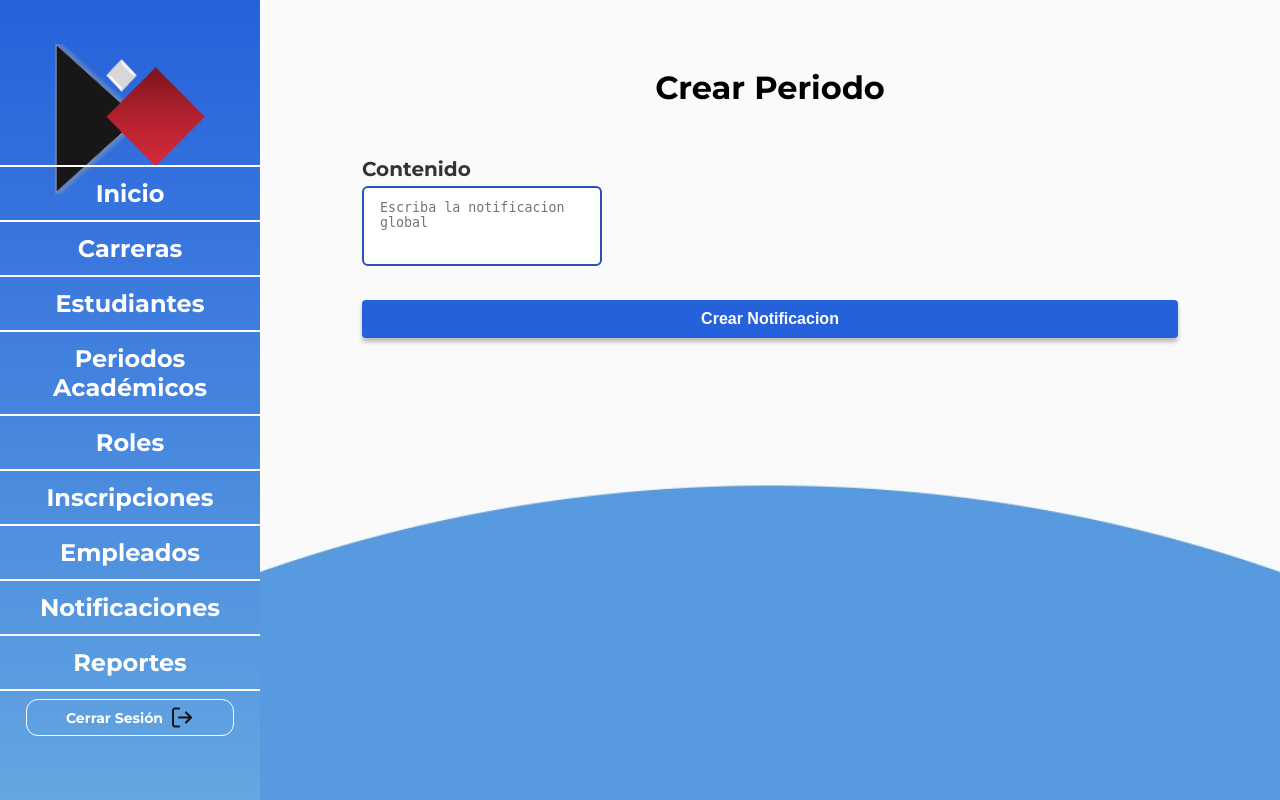
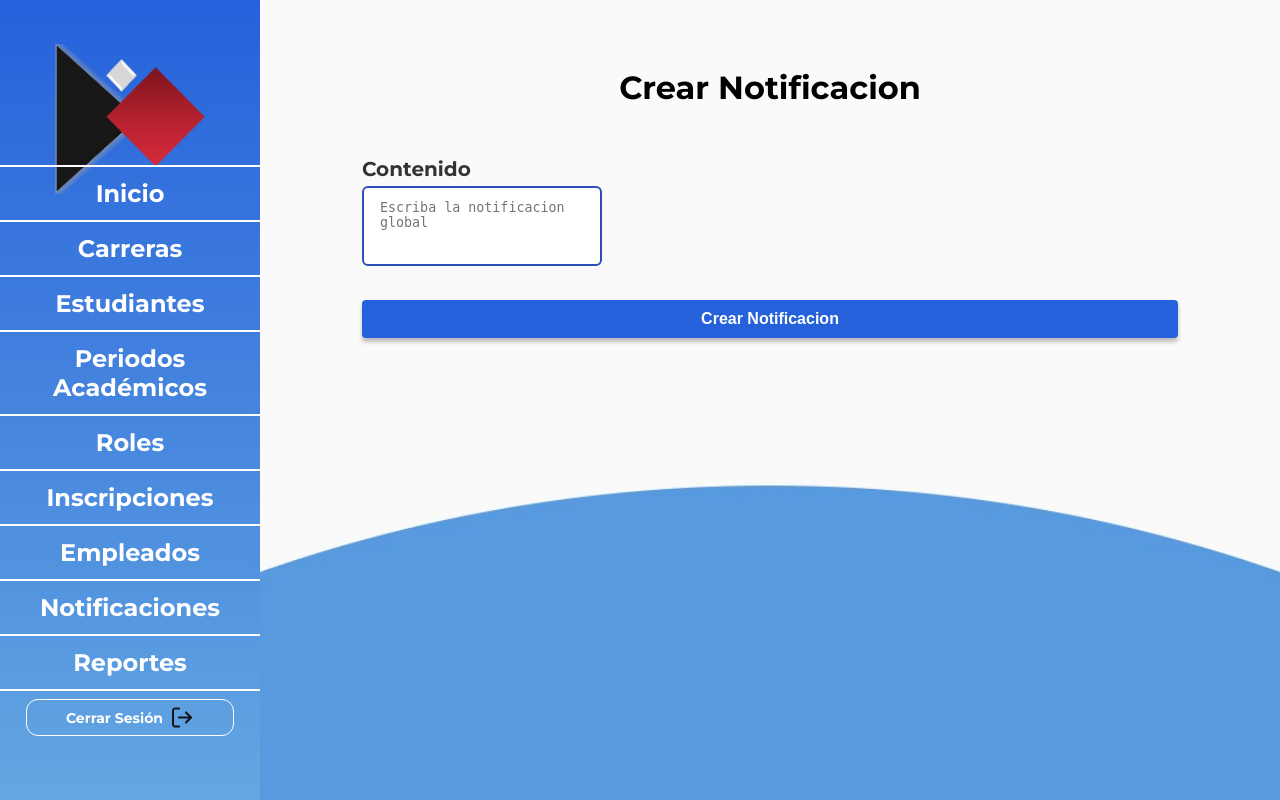
Before and after one commit to Dava2310/SI_Inscripcion_UDO, a PHP site: page /views/gestionarNotificaciones/crearNotificaciones.php in a window 1280 px wide. Run offline with PHP 8.4, Linux system fonts and the light colour scheme; the visitor is signed in with stand-in values (Sample User, id 1).

Commit message:
Solucion Errores

```diff
--- a/SI/views/gestionarNotificaciones/crearNotificaciones.php
+++ b/SI/views/gestionarNotificaciones/crearNotificaciones.php
@@ -31,7 +31,7 @@ if ($idRole != 1) {
 
         <main>
             <div class="info-container">
-                <h1 style="margin-bottom: 50px;">Crear Periodo</h1>
+                <h1 style="margin-bottom: 50px;">Crear Notificacion</h1>
                 <form id="form" action="../../controllers/gestionarNotificaciones/crearNotificaciones.php" method="post">
                     <div class="form-grid_container_register">
                         <div id="content" class="form-group_control">
```
Also changed, not shown: SI/assets/fs/8-1718677135-birthCertificate.png (deleted), SI/assets/fs/8-1718677135-degree.png (deleted), SI/assets/fs/8-1718677135-letter.png (deleted), SI/assets/fs/8-1718677135-licenseID.png (deleted), SI/assets/fs/8-1718677135-notes.png (deleted), SI/assets/fs/8-1718677135-spreadsheet.png (deleted), 6 other files.
